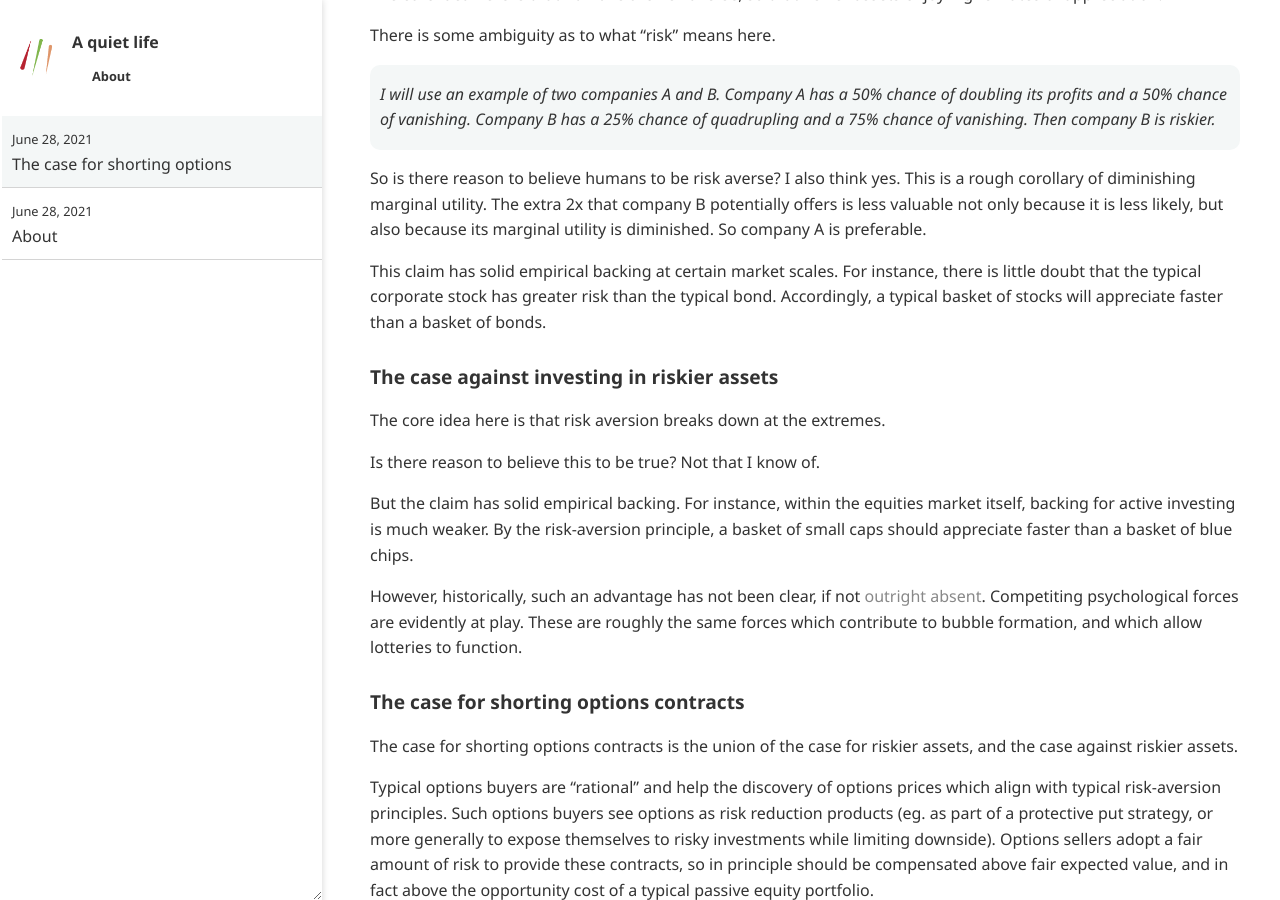
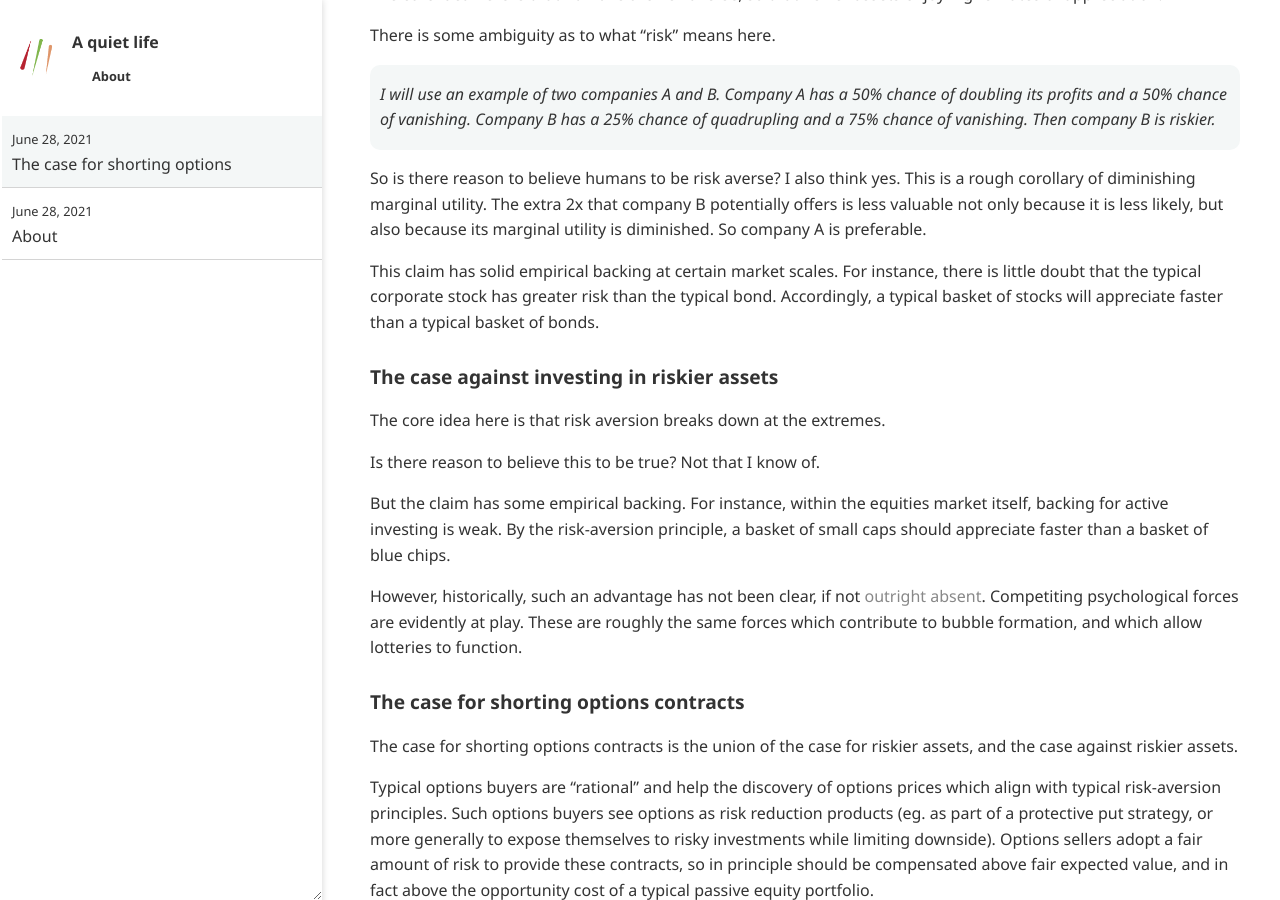
Before and after one commit to ansyblenetwork/aquietlife, a Jekyll site: the page built from _posts/2021-06-28-case-for-trading.md, in a window 1280 px wide and 900 px high, scrolled down 556 px. Built offline with Jekyll 4.4.1, drawn with Linux system fonts in a browser that asks for light colours.

Commit message:
Update 2021-06-28-case-for-trading.md

```diff
--- a/_posts/2021-06-28-case-for-trading.md
+++ b/_posts/2021-06-28-case-for-trading.md
@@ -23,7 +23,7 @@
 
 So is there reason to believe humans to be risk averse? I also think yes. This is a rough corollary of diminishing marginal utility. The extra 2x that company B potentially offers is less valuable not only because it is less likely, but also because its marginal utility is diminished. So company A is preferable.
 
-This claim has solid empirical backing at certain market scales. For instance, there is little doubt that the typical corporate stock has greater risk than the typical bond. Accordingly, a typical basket of stocks will appreciate faster than a basket of bonds.
+This claim has solid empirical backing at certain market scales. For instance, there is little doubt that the typical corporate stock has greater risk than the typical bond. Accordingly, a typical basket of stocks will appreciate faster than a typical basket of bonds.
 
 ### The case against investing in riskier assets
 
@@ -31,7 +31,7 @@
 
 Is there reason to believe this to be true? Not that I know of.
 
-But the claim has solid empirical backing. For instance, within the equities market itself, backing for active investing is much weaker. By the risk-aversion principle, a basket of small caps should appreciate faster than a basket of blue chips.
+But the claim has some empirical backing. For instance, within the equities market itself, backing for active investing is weak. By the risk-aversion principle, a basket of small caps should appreciate faster than a basket of blue chips.
 
 However, historically, such an advantage has not been clear, if not [outright absent](https://www.longtermtrends.net/large-cap-vs-small-cap/). Competiting psychological forces are evidently at play. These are roughly the same forces which contribute to bubble formation, and which allow lotteries to function.
 
```
